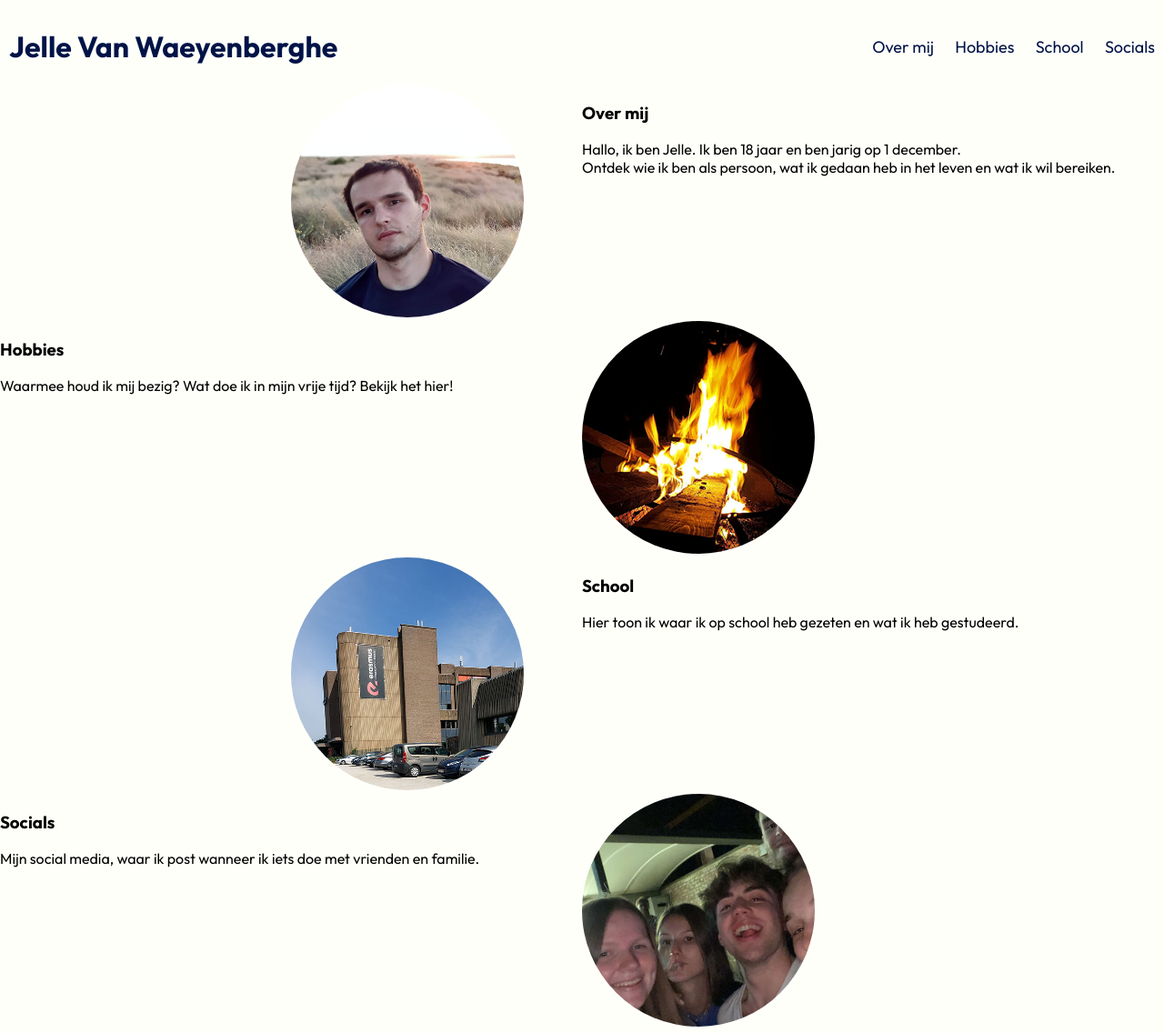
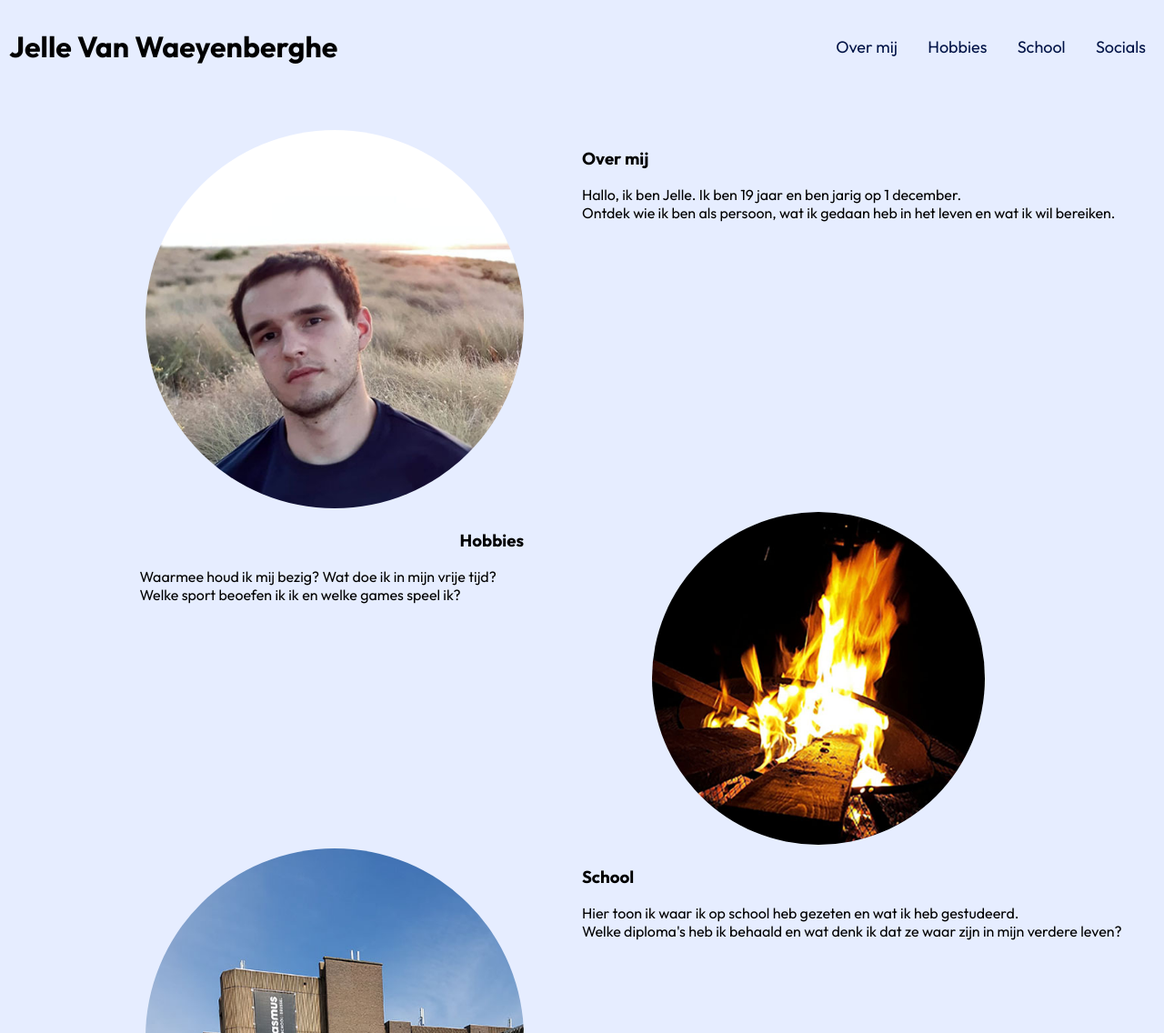
Before and after one commit to EHB-MCT/web1-course-project-JelleVanWaeyenberghe, a plain HTML site: page index.html in a window 1280 px wide. Shown: the top 1136 px of the page at 91% size. Drawn offline with Linux system fonts and the light colour scheme.

Commit message:
version 5.0

```diff
--- a/index.html
+++ b/index.html
@@ -1,5 +1,5 @@
 <!DOCTYPE html>
-<html lang="en">
+<html lang="nl">
 
 <head>
     <meta charset="UTF-8">
@@ -12,15 +12,15 @@
 <body>
     <div class="header">
 
-        <div class="Name">
+        <div class="name">
             <h1>Jelle Van Waeyenberghe</h1>
         </div>
         <div class="navigation">
             <ul>
-                <li><a href="#"></a>Over mij</li>
-                <li><a href="#"></a>Hobbies</li>
-                <li><a href="#"></a>School</li>
-                <li><a href="#"></a>Socials</li>
+                <li><a href="../web1-course-project-JelleVanWaeyenberghe/pages/over-mij.html"></a>Over mij</li>
+                <li><a href="../web1-course-project-JelleVanWaeyenberghe/pages/hobbies.html"></a>Hobbies</li>
+                <li><a href="../web1-course-project-JelleVanWaeyenberghe/pages/school.html"></a>School</li>
+                <li><a href="https://www.instagram.com/jelle_van_waeyenberghe/?hl=nl"></a>Socials</li>
             </ul>
         </div>
 
@@ -31,17 +31,18 @@
             <img src="images/mezelf.jpg">
         </div>
         <div class="txt-right">
-            <h3>Over mij</h3>
-            <p>Hallo, ik ben Jelle. Ik ben 18 jaar en ben jarig op 1 december. <br> Ontdek wie ik ben als persoon,
-                wat ik gedaan heb in het leven en
-                wat ik wil bereiken.
-            </p>
+            <h3><a href=pages/over-mij> </a>Over mij</h3> <p>Hallo, ik ben Jelle. Ik ben 19 jaar en ben jarig op 1
+                    december. <br> Ontdek wie ik ben als persoon,
+                    wat ik gedaan heb in het leven en
+                    wat ik wil bereiken.
+                    </p>
         </div>
     </div>
     <div class="hobbies">
         <div class="txt-left">
-            <h3><a href="#"></a>Hobbies</h3>
-            <p>Waarmee houd ik mij bezig? Wat doe ik in mijn vrije tijd? Bekijk het hier!</p>
+            <h3><a href="pages/hobbies"></a>Hobbies</h3>
+            <p>Waarmee houd ik mij bezig? Wat doe ik in mijn vrije tijd? Welke sport beoefen ik ik en welke games speel
+                ik? </p>
         </div>
         <div class="img-right">
             <img src="images/vuurke.jpg">
@@ -52,14 +53,17 @@
             <img src="images/ehb.jpg">
         </div>
         <div class="txt-right">
-            <h3><a href="#"></a>School</h3>
-            <p>Hier toon ik waar ik op school heb gezeten en wat ik heb gestudeerd.</p>
+            <h3><a href="pages/school"></a>School</h3>
+            <p>Hier toon ik waar ik op school heb gezeten en wat ik heb gestudeerd. <br> Welke diploma's heb ik behaald
+                en
+                wat denk ik dat ze waar zijn in mijn verdere leven? </p>
         </div>
     </div>
     <div class="socials">
         <div class="txt-left">
-            <h3><a href="#"></a>Socials</h3>
-            <p>Mijn social media, waar ik post wanneer ik iets doe met vrienden en familie.</p>
+            <h3><a href="https://www.instagram.com/jelle_van_waeyenberghe/?hl=nl"></a>Socials</h3>
+            <p>Mijn social media, waar ik post wanneer ik iets doe met vrienden en familie. Samen iets gaan drinken met
+                de squad of een fuifje meenemen hoort er allemaal bij</p>
         </div>
         <div class="img-right">
             <img src="images/fuifke.jpg">
--- a/stylesheet.css
+++ b/stylesheet.css
@@ -2,7 +2,7 @@
 
 body {
     margin: 0;
-    background-color: #fffffa;
+    background-color: #e6edff;
     font-family: 'Outfit', sans-serif;
 }
 
@@ -17,18 +17,31 @@ body {
 }
 
 
-.Name {
+
+
+@media (max-width: 480px) {
+
+    .name {
         color: #001347;
     }
 
-.navigation ul {
-    margin: 0;
-    padding: 0;
+
+    .txt-left {
+        margin-left: 12%;
+    }
+
+    .txt-left h3 {
+        padding-right: 22%;
+        text-align: right;
+    }
+
+    .txt-left p {
+        padding-right: 22%;
     }
 
     .navigation ul li {
-    display: inline-block;
-    margin-right: 20px;
+        display: flex;
+        margin-right: 60px;
         font-size: 18px;
         text-decoration: none;
         color: #001347;
@@ -43,14 +56,9 @@ body {
     }
 
     .over-mij div img {
-    width: 40%;
+        width: 65%;
         border-radius: 50%;
-    margin-left: 50%;
-}
-
-.over-mij div h3 p {
-    display: block;
-    float: right;
+        margin-left: 25%;
     }
 
     .hobbies {
@@ -62,12 +70,9 @@ body {
     }
 
     .hobbies div img {
-    width: 40%;
+        width: 65%;
         border-radius: 50%;
-}
-
-.hobbies div h3 p {
-    display: block;
+        align-items: left;
     }
 
     .school {
@@ -79,15 +84,11 @@ body {
     }
 
     .school div img {
-    width: 40%;
+        width: 65%;
         border-radius: 50%;
-    margin-left: 50%;
+        margin-left: 25%;
     }
 
-.school div h3 p {
-    display: block;
-    float: right;
-}
 
     .socials {
         display: flex;
@@ -98,10 +99,107 @@ body {
     }
 
     .socials div img {
-    width: 40%;
+        width: 65%;
+        border-radius: 50%;
+    }
+
+}
+
+
+
+
+
+
+
+
+
+
+
+@media (min-width: 480px) {
+
+    .name {
+        text-decoration-color: #001347;
+    }
+
+    .txt-left {
+        margin-left: 12%;
+    }
+
+    .txt-left h3 {
+        padding-right: 25%;
+        text-align: right;
+    }
+
+    .txt-left p {
+        padding-right: 25%;
+    }
+
+    .navigation ul li {
+        display: inline-block;
+        margin-right: 30px;
+        font-size: 18px;
+        text-decoration: none;
+        color: #001347;
+    }
+
+    .over-mij {
+        display: flex;
+    }
+
+    .over-mij div {
+        flex: 1;
+        margin-top: 50px;
+    }
+
+    .over-mij div img {
+        width: 65%;
+        border-radius: 50%;
+        margin-left: 25%;
+    }
+
+    .hobbies {
+        display: flex;
+    }
+
+    .hobbies div {
+        flex: 1;
+    }
+
+    .hobbies div img {
+        width: 65%;
+        border-radius: 50%;
+        align-items: left;
+    }
+
+    .school {
+        display: flex;
+    }
+
+    .school div {
+        flex: 1;
+    }
+
+    .school div img {
+        width: 65%;
+        border-radius: 50%;
+        margin-left: 25%;
+    }
+
+
+    .socials {
+        display: flex;
+    }
+
+    .socials div {
+        flex: 1;
+    }
+
+    .socials div img {
+        width: 65%;
         border-radius: 50%;
     }
 
     .socials div h3 p {
         display: block;
     }
+}
```
Also changed, not shown: pages/hobbies.html (added, +15 -0 lines), pages/over-mij.html (added, +15 -0 lines), pages/school.html (added, +15 -0 lines). Lines whose indentation alone changed are shown as unchanged.
